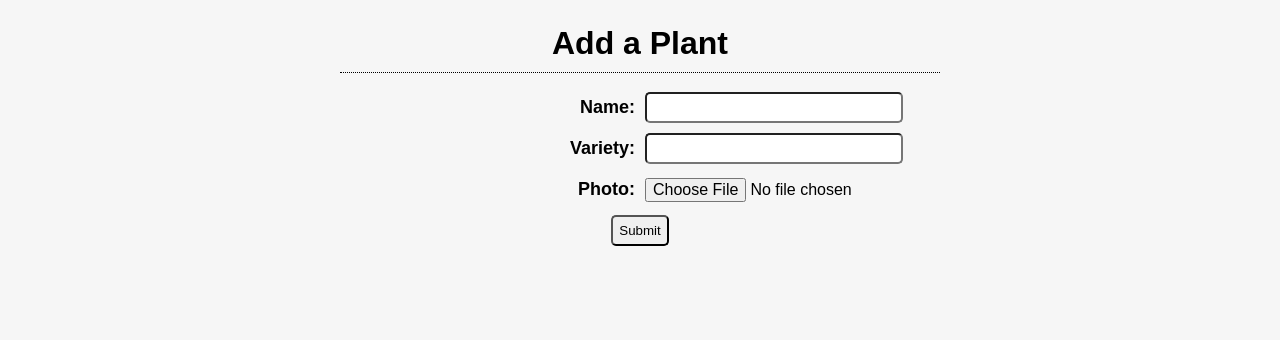
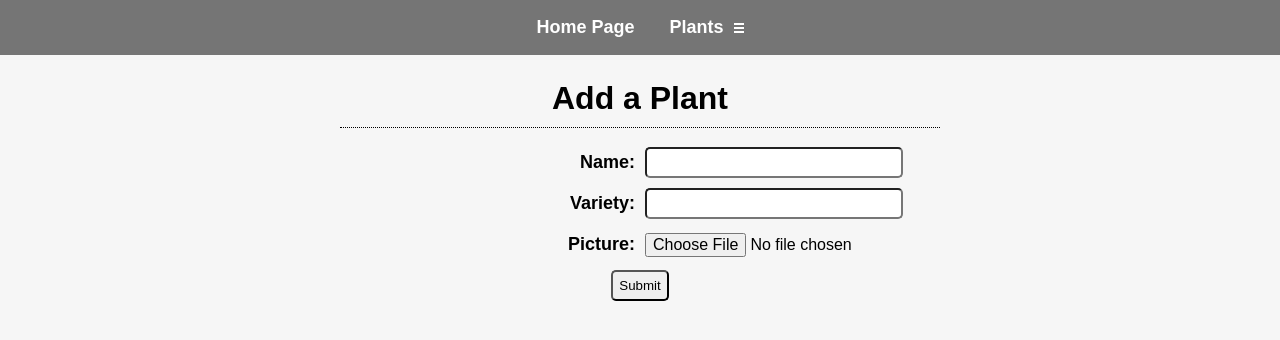
Before and after one commit to ajc24/our-vegetable-garden-project, a Flask app: page /addaplant in a window 1280 px wide. Shown: the top 340 px of the page. Run offline with Flask 2, Linux system fonts and the light colour scheme.

Commit message:
add menu bar with menu items for navigation

```diff
--- a/templates/AddAPlantPage.html
+++ b/templates/AddAPlantPage.html
@@ -33,7 +33,7 @@
 </div>
 <div class="form-item-container">
   <div class="form-item-left-side">
-    <label for="photo">Photo:</label>
+    <label for="photo">Picture:</label>
   </div>
   <div class="form-item-right-side">
     <input type="file" id="photo" />
--- a/templates/TemplateAllPages.html
+++ b/templates/TemplateAllPages.html
@@ -2,11 +2,46 @@
 <html>
   <head>
     <title>{{ page_title }}</title>
+    <script src="/static/javascript/menu-handler.js" type="text/javascript"></script>
     {% block javascript_1 %}
     {% endblock %}
     <link rel="stylesheet" href="/static/css/styles.css">
   </head>
   <body class="width-full-screen">
+    <div role="navigation" id="menu-bar" class="menu-bar-container">
+      <div id="menu-bar-content-outer" class="menu-bar-outer">
+        <div id="menu-bar-content-inner" class="menu-bar-inner">
+          <!-- Home page (Single menu item) -->
+          <div id="menu-item-home-page" class="menu-bar-item-single">
+            <a href="/home" class="menu-bar-item-content">&nbsp;&nbsp;Home Page&nbsp;&nbsp;</a>
+          </div>
+          <!-- Plants menu (Dropdown menu item) -->
+          <div id="menu-item-plants" class="menu-bar-item-single">
+            <div class="menu-bar-item-content" onclick="handleDropdownMenuItemClick(event);" data-expanded="false">
+              &nbsp;&nbsp;Plants&nbsp;&nbsp;
+              <div role="presentation" class="small-menu-icon-container">
+                <div class="small-menu-icon-upper"></div>
+                <div class="small-menu-icon-upper"></div>
+                <div class="small-menu-icon-lower"></div>
+              </div>
+              &nbsp;&nbsp;
+            </div>
+            <div id="menu-item-plants-content-parent" class="dropdown-menu-container">
+              <a id="menu-item-plants-dropdown-menu-item-0" href="/addaplant" class="dropdown-menu-item">
+                &nbsp;&nbsp;Add a new plant&nbsp;&nbsp;
+                <div role="presentation" class="small-right-arrow-icon-container"></div>
+                &nbsp;&nbsp;
+              </a>
+            </div>
+          </div>
+          <!-- End of menu items -->
+        </div>
+        <script>
+          setAllDropdownMenuContainerPositions();
+        </script>
+      </div>
+    </div>
+    </div>
     <div role="region" class="region-container width-full-screen">
       <div class="region-outer">
         {% block body_content %}
```
